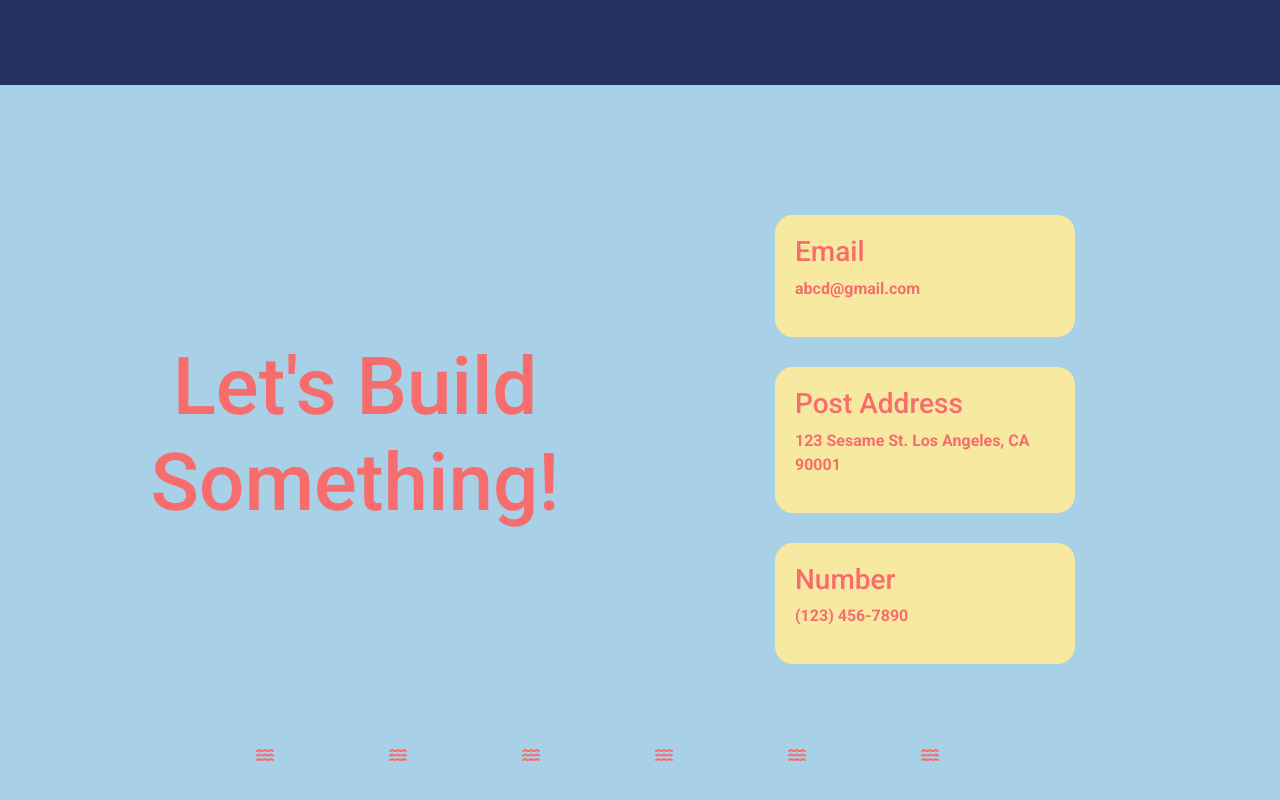
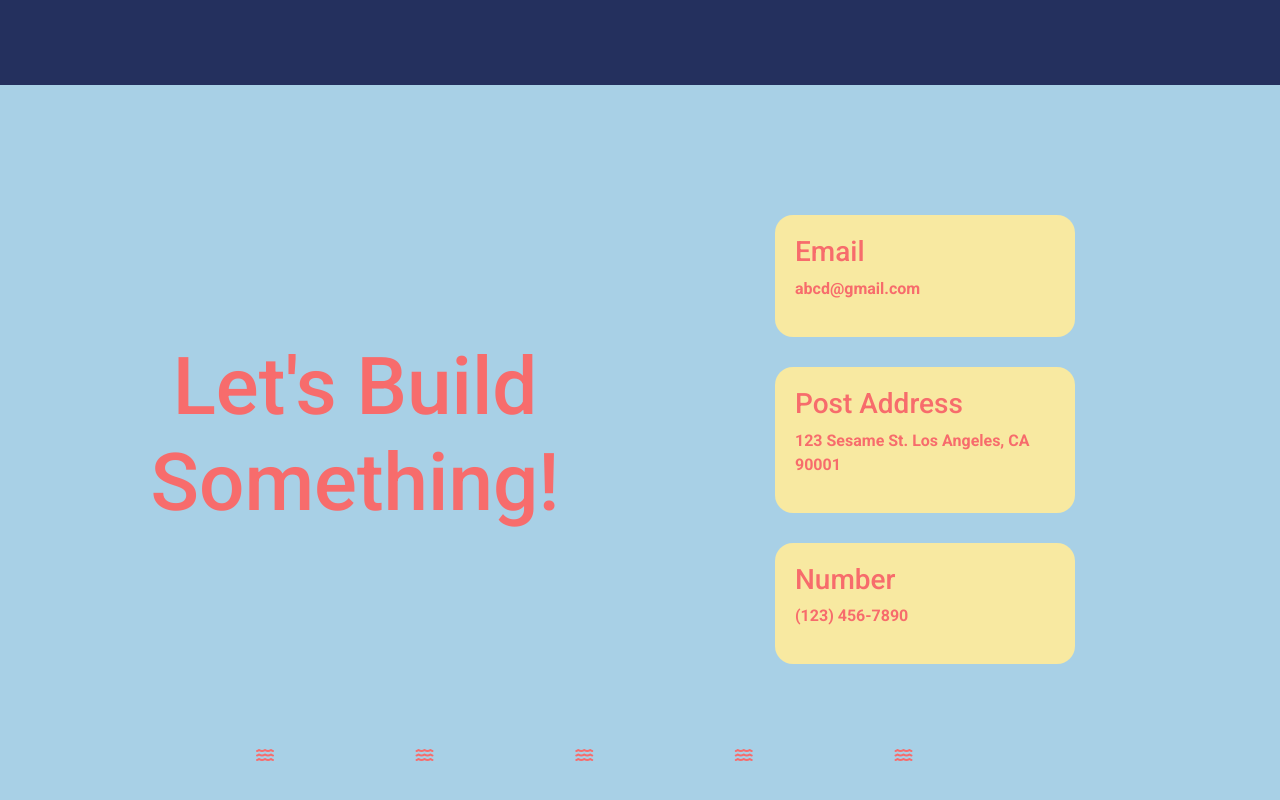
Before and after one commit to guiuiy/BryanLuPortfolio1, a plain HTML site: page index.html in a window 1280 px wide. Shown: the part 2182-2982 px from the top of the page. Drawn offline with nearby package versions, Linux system fonts and the light colour scheme.

Commit message:
Add files via upload

```diff
--- a/index.html
+++ b/index.html
@@ -120,7 +120,6 @@
                     <div class="col"> <i class="fa-solid fa-water"></i> </div>
                     <div class="col"> <i class="fa-solid fa-water"></i> </div>
                     <div class="col"> <i class="fa-solid fa-water"></i> </div>
-                    <div class="col"> <i class="fa-solid fa-water"></i> </div>
                 </div>
             </div>
         </section>
```
